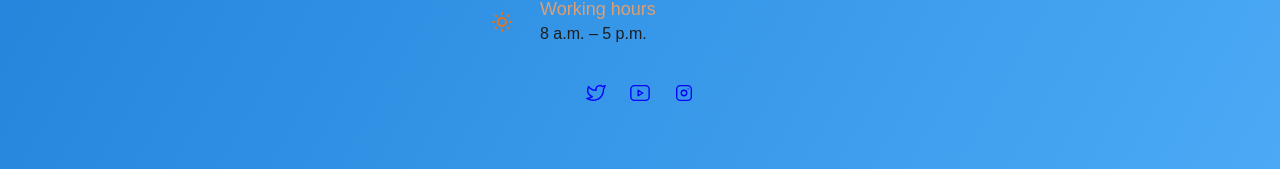
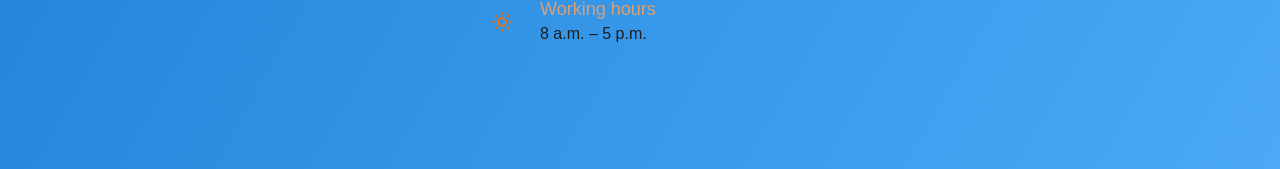
Before and after one commit to jenineKyle/jenine-portfolio, a Next.js app: page /contact in a window 1280 px wide. Shown: the part 563-732 px from the top of the page. Built offline with nearby package versions, Linux system fonts and the light colour scheme.

Commit message:
fix line

```diff
--- a/components/ContactForm.tsx
+++ b/components/ContactForm.tsx
@@ -1,7 +1,7 @@
-import { IconBrandInstagram, IconBrandTwitter, IconBrandYoutube } from '@tabler/icons-react';
+// import { IconBrandInstagram, IconBrandTwitter, IconBrandYoutube } from '@tabler/icons-react';
 import {
-    ActionIcon,
-    Group,
+    // ActionIcon,
+    // Group,
     SimpleGrid,
     Text,
     Title,
@@ -9,27 +9,27 @@ import {
 import { ContactIconsList } from './ContactIcons';
 import classes from './ContactForm.module.css';
 
-const social = [IconBrandTwitter, IconBrandYoutube, IconBrandInstagram];
+// const social = [IconBrandTwitter, IconBrandYoutube, IconBrandInstagram];
 
 export function ContactForm() {
-    const icons = social.map((Icon, index) => (
-        <ActionIcon key={index} size={28} className={classes.social} variant="transparent">
-            <Icon size={22} stroke={1.5} color='blue' />
-        </ActionIcon>
-    ));
+    // const icons = social.map((Icon, index) => (
+    //     <ActionIcon key={index} size={28} className={classes.social} variant="transparent">
+    //         <Icon size={22} stroke={1.5} color='blue' />
+    //     </ActionIcon>
+    // ));
 
     return (
         <div className={classes.wrapper}>
             <SimpleGrid p={100} cols={{ base: 1, sm: 1 }} spacing={50}>
                 <div>
                     <Title className={classes.title}>Contact Me</Title>
-                    <Text className={classes.description} mt="sm" mb={30}>
+                    <Text ta='center' className={classes.description} mt="sm" mb={30}>
                         I will get back to you within 24 hours
                     </Text>
 
                     <ContactIconsList />
 
-                    <Group mt="xl" justify="center">{icons}</Group>
+                    {/* <Group mt="xl" justify="center">{icons}</Group> */}
                 </div>
                 {/* <div className={classes.form}>
                     <TextInput
```
